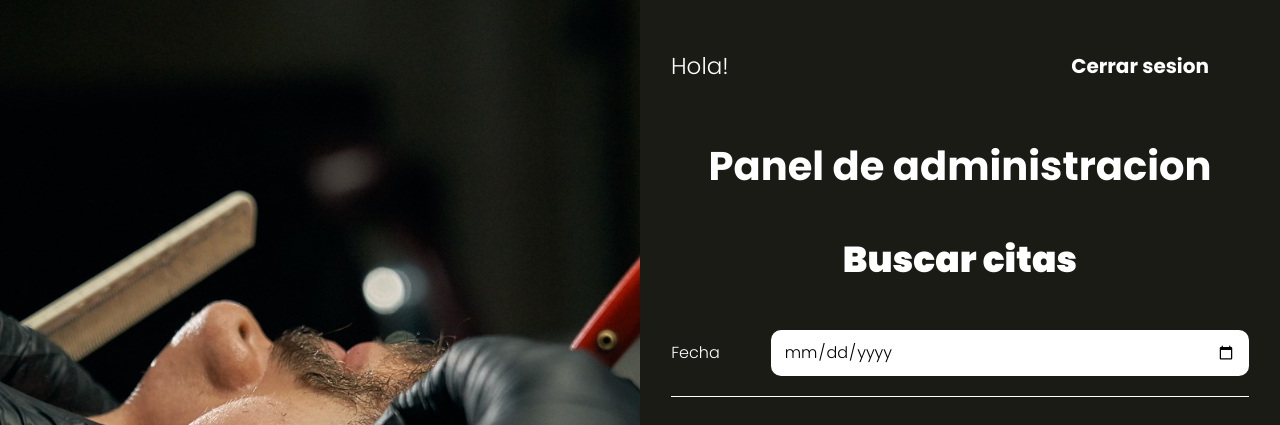
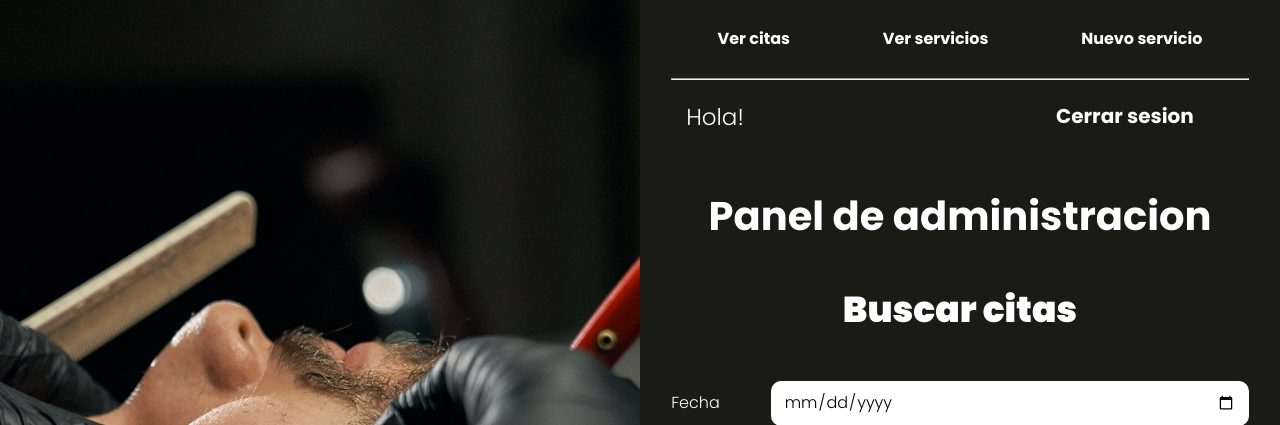
Before and after one commit to gonzajs04/AppSalon, a PHP site: the page made by views/admin/index.php in a window 1280 px wide. Shown: the top 425 px of the page. Run offline with PHP 8.4, Linux system fonts and the light colour scheme; the visitor is signed in with stand-in values (Sample User, id 1); the template is opened without the code that fills it: most values are stand-ins (such as "Sample title", 1, 10 or a date in 2020); data that the repository does not hold is empty.

Commit message:
feat: se creo un template para un routing de servicios para el admin llamado barraservicios.php Asimismo se creo el controlador para los Servicios que incluye las funciones de crear, actualizar, eliminar e index. Se creo las vistas solo con los titulos de cada uno de las mismas

```diff
--- a/controllers/AdminController.php
+++ b/controllers/AdminController.php
@@ -13,7 +13,7 @@ class AdminController
         //Defino una variable $fecha con el dia de hoy en el formato de SQL Y-m-d. Le resto 1 dia porque me da 25 en vez de 24
 
         session_start();
-        if (empty($_SESSION)) header("Location: /");
+        isAdmin(); // Protejo la URL /admin
 
         //Obtengo la fecha desde la URL y si no existe le asigno la del dia actual
         $fecha = $_GET['fecha'] ?? date('Y-m-d',strtotime("-1 day"));
--- a/includes/funciones.php
+++ b/includes/funciones.php
@@ -20,3 +20,9 @@ function isAuth(): void{
         header('Location: /');
     }
 }
+
+function isAdmin() : void{
+ if(!isset($_SESSION['admin'])){
+    header("Location: /");
+}
+}
--- a/src/scss/layout/_UI.scss
+++ b/src/scss/layout/_UI.scss
@@ -70,17 +70,28 @@
 }
 
 .barra-servicios {
-    margin-bottom: v.$separacion;
+    margin-bottom: 3rem;
 
-    @include m.tablet {
+    @include m.desktop {
         display: flex;
-        justify-content: space-between;
+        justify-content: space-around;
     }
 
     .boton {
         margin: 0 0 1rem 0;
     }
+    .link-nav{
+        display: block;
+        font-weight: 600;
+        color: v.$blanco;
+        &:hover{
+            text-shadow: 0px 0px 5px v.$azul;
+            color: v.$blanco;
+            transition: .3s all ease-in-out;
+        }
+    }
 }
+
 
 .logout{
     color: white;
--- a/views/admin/index.php
+++ b/views/admin/index.php
@@ -1,7 +1,10 @@
+<section class="contenedor">
+<?php include_once __DIR__ . '../../templates/barraservicios.php'; ?>
+
 <?php include_once __DIR__ . '../../templates/barraperfil.php'; ?>
 
-<section class="contenedor">
     <h1 class="nombre-pagina">Panel de administracion</h1>
+
     <h2>Buscar citas</h2>
     <div class="busqueda">
         <form class="formulario" action="">
--- /dev/null
+++ b/views/servicios/actualizar.php
@@ -0,0 +1 @@
+<h1 class="nombre-pagina">Actualizar servicios</h1>
--- /dev/null
+++ b/views/servicios/crear.php
@@ -0,0 +1 @@
+<h1 class="nombre-pagina">Crear servicios</h1>
--- /dev/null
+++ b/views/servicios/formulario.php
@@ -0,0 +1,3 @@
+<?php
+
+//COMPARTE EL FORM EN BASTANTES COSAS TANTO CREAR COMO ACTUALIZAR
--- /dev/null
+++ b/views/servicios/index.php
@@ -0,0 +1,2 @@
+<?php include_once __DIR__ . "../../templates/barraperfil.php"; ?>
+<h1 class="nombre-pagina">Servicios</h1>
--- /dev/null
+++ b/views/templates/barraservicios.php
@@ -0,0 +1,8 @@
+<?php if(isset($_SESSION['admin'])){ ?>
+    <div class="barra-servicios">
+        <a href="/admin" class="link-nav">Ver citas</a>
+        <a href="/servicios" class="link-nav">Ver servicios</a>
+        <a href="/servicios/crear" class="link-nav">Nuevo servicio</a>
+    </div>
+    <hr>
+<?php }?>
```
Also changed, not shown: controllers/ServicioController.php (added, +38 -0 lines), public/index.php (+10 -0 lines), public/build/css/app.css, views/templates/barraperfil.php (line endings or trailing spaces), 1 other file.
